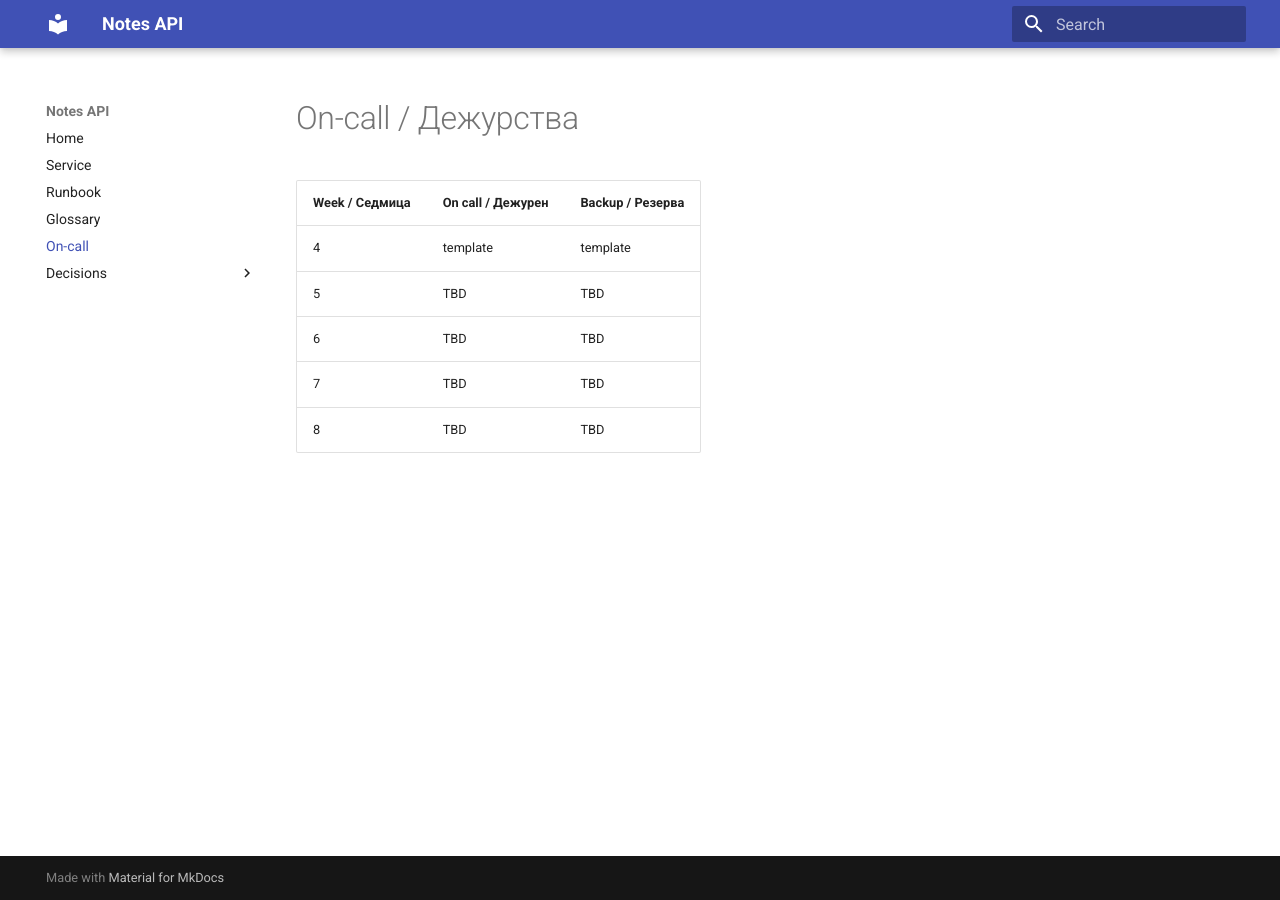
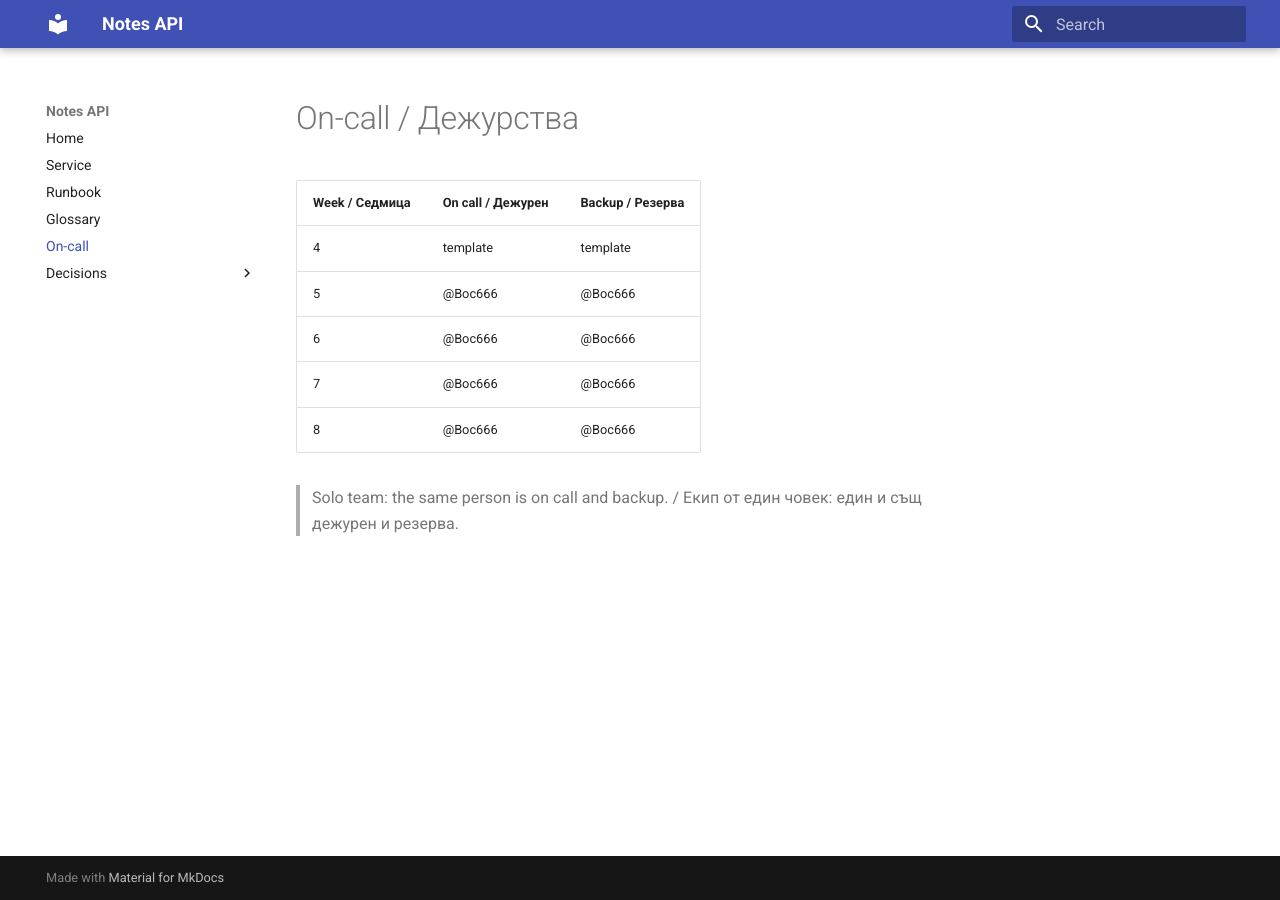
Before and after one commit to Boc666/devops-labs-fn361223027, an MkDocs documentation site: the page built from docs/oncall.md, in a window 1280 px wide. Built offline with MkDocs 1.6.1 and Material for MkDocs 9.7.7, drawn with Linux system fonts in a browser that asks for light colours.

Commit message:
Fill in on-call weeks 5-8 (#26)
Co-authored-by: Bozhidar Rafailov <bozh@Bozhidars-MacBook-Air.local>

```diff
--- a/docs/oncall.md
+++ b/docs/oncall.md
@@ -3,7 +3,9 @@
 | Week / Седмица | On call / Дежурен | Backup / Резерва |
 |---|---|---|
 | 4 | template | template |
-| 5 | TBD | TBD |
-| 6 | TBD | TBD |
-| 7 | TBD | TBD |
-| 8 | TBD | TBD |
+| 5 | @Boc666 | @Boc666 |
+| 6 | @Boc666 | @Boc666 |
+| 7 | @Boc666 | @Boc666 |
+| 8 | @Boc666 | @Boc666 |
+
+> Solo team: the same person is on call and backup. / Екип от един човек: един и същ дежурен и резерва.
```
